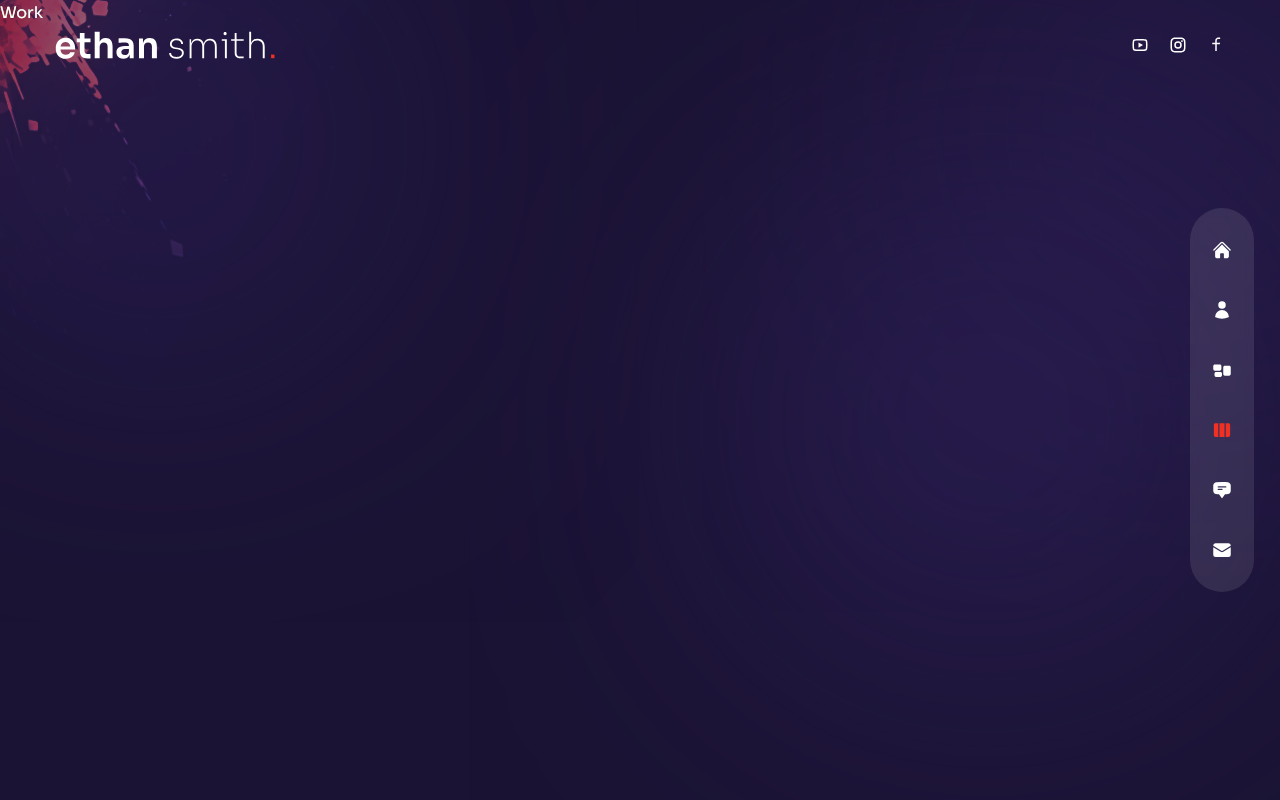
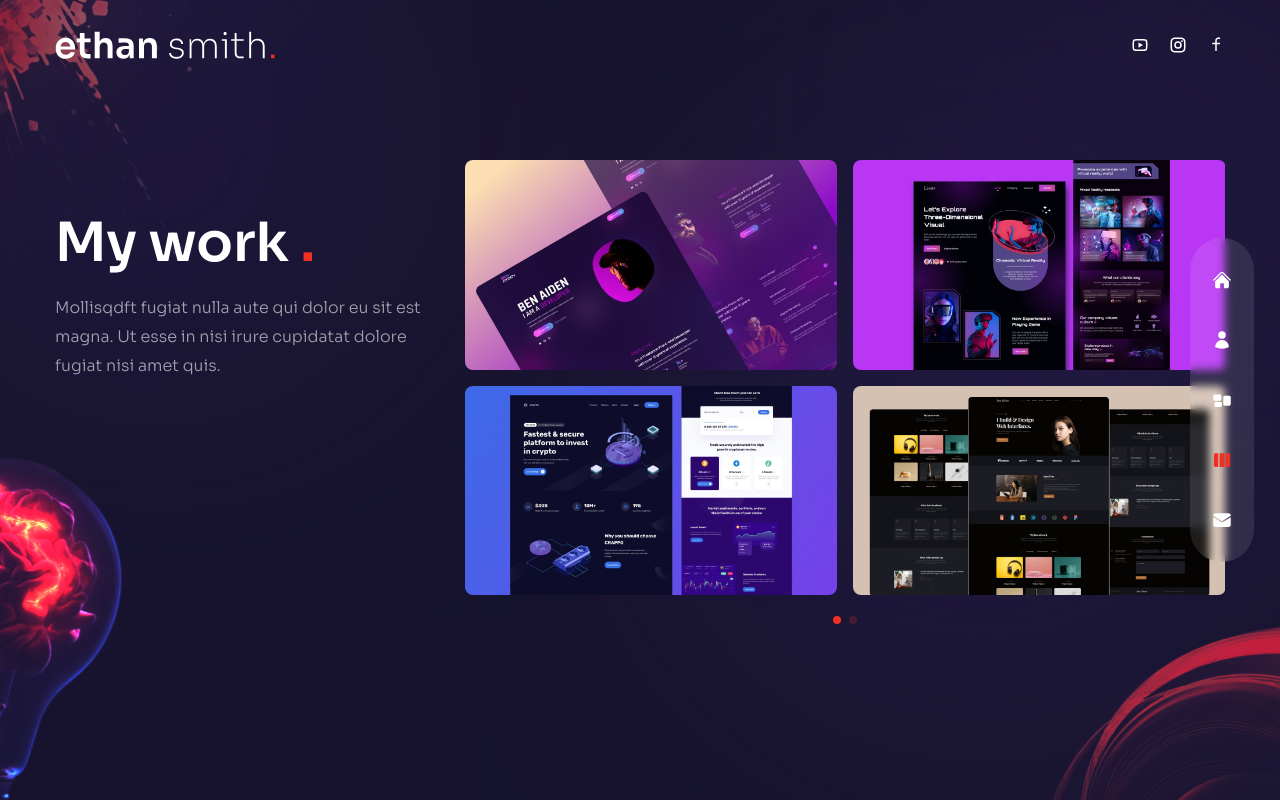
Before and after one commit to babasssss/bastien-portfolio, a Next.js app: page /work in a window 1280 px wide. Built offline with nearby package versions, Linux system fonts and the light colour scheme.

Commit message:
add work

```diff
--- a/components/Nav.js
+++ b/components/Nav.js
@@ -14,16 +14,7 @@
   { name: 'about', path: '/about', icon: <HiUser /> },
   { name: 'services', path: '/services', icon: <HiRectangleGroup /> },
   { name: 'work', path: '/work', icon: <HiViewColumns /> },
-  {
-    name: 'testimonials',
-    path: '/testimonials',
-    icon: <HiChatBubbleBottomCenterText />,
-  },
-  {
-    name: 'contact',
-    path: '/contact',
-    icon: <HiEnvelope />,
-  },
+  { name: 'contact', path: '/contact', icon: <HiEnvelope />, },
 ];
 
 // Next link
--- a/components/TestimonialSlider.js
+++ /dev/null
@@ -1,30 +0,0 @@
-// testimonial data
-const testimonialData = [
-  {
-    image: '/t-avt-1.png',
-    name: 'Anne Smith',
-    position: 'Customer',
-    message:
-      'Lorem ipsum dolor sit amet consectetur adipisicing elit. Cum expedita odit beatae, cupiditate saepe quam officia aut placeat quas neque!',
-  },
-  {
-    image: '/t-avt-2.png',
-    name: 'Jane Doe',
-    position: 'Customer',
-    message:
-      'Lorem ipsum dolor sit amet consectetur adipisicing elit. Cum expedita odit beatae, cupiditate saepe quam officia aut placeat quas neque!',
-  },
-  {
-    image: '/t-avt-3.png',
-    name: 'Jhon Doe',
-    position: 'Customer',
-    message:
-      'Lorem ipsum dolor sit amet consectetur adipisicing elit. Cum expedita odit beatae, cupiditate saepe quam officia aut placeat quas neque!',
-  },
-];
-
-const TestimonialSlider = () => {
-  return <div>Testimonial Slider</div>;
-};
-
-export default TestimonialSlider;
--- a/components/WorkSlider.js
+++ b/components/WorkSlider.js
@@ -1,3 +1,14 @@
+import { Swiper, SwiperSlide } from 'swiper/react'
+import 'swiper/css'
+import 'swiper/css/free-mode'
+import 'swiper/css/pagination'
+import { Pagination } from "swiper";
+import Image from 'next/image';
+
+// icons
+import {BsArrowRight} from 'react-icons/bs'
+
+
 // data
 const workSlides = {
   slides: [
@@ -45,7 +56,51 @@
 };
 
 const WorkSlider = () => {
-  return <div>Work Slider</div>;
+  return (
+    <Swiper
+      spaceBetween={10}
+      freeMode={true}
+      pagination={{
+        clickable:true
+      }}
+      modules={[Pagination]}
+      className="h-[280px] sm:h-[480px]"
+    >
+      {
+        workSlides.slides.map((slide,index)=>{
+          return (
+            <SwiperSlide key={index}>
+              <div className='grid grid-cols-2 grid-rows-2 gap-4 cursor-pointer'>
+                {slide.images.map((image,index)=>{
+                  return (
+                    <div key={index} className='relative rounded-lg overflow-hidden flex items-center justify-center group'>
+                      {/* image */}
+                      <div className='flex items-center justify-center relative overflow-hidden group'>
+                        <Image src={image.path} width={500} height={300} alt='SOREAU Bastien' />
+                        {/* overlay graddient */}
+                        <div className='absolute inset-0 bg-gradient-to-l from-transparent via-[#e838cc] to-[#4a22bd opacity-0 group-hover:opacity-80 transition-all duration-700]'>                        </div>
+                        <div className='absolute bottom-0 translate-y-full group-hover:-translate-y-10  group-hover:xl-translate-y-20 transition-all duration-300'>
+                          <div className='flex items-center gap-x-2 text-[13px] tracking-[0.2em]'>
+                            {/* title part 1 */}
+                            <div className='delay-100'>LIVE</div>
+                            {/* title part 2 */}
+                            <div className='translate-y-[500%] group-hover:translate-y-0 transition-all duration-300 delay-150'>PROJECT</div>
+                            {/* icon */}
+                            <div className='text-xl translate-y-[500%] group-hover:translate-y-0 transition-all duration-300 delay-200'><BsArrowRight /></div>
+                          </div>
+                        </div>
+                      </div>
+                    </div>
+                  )
+                })}
+              </div>
+            </SwiperSlide>
+          )
+        }
+        )
+      }
+    </Swiper>
+  )
 };
 
 export default WorkSlider;
--- a/pages/testimonials/index.js
+++ /dev/null
@@ -1,5 +0,0 @@
-const Testimonials = () => {
-  return <div>Testimonials</div>;
-};
-
-export default Testimonials;
--- a/pages/work/index.js
+++ b/pages/work/index.js
@@ -1,5 +1,51 @@
+// import
+import WorkSlider from '../../components/WorkSlider'
+import Bulb from '../../components/Bulb'
+import Circle from '../../components/Circles'
+import {motion} from 'framer-motion'
+import {fadeIn} from '../../variants'
+
+
 const Work = () => {
-  return <div>Work</div>;
+  return (
+    <div className='h-full bg-primary/30 py-36 flex items-center'>
+      <Circle/>
+      <div className='container mx-auto'>
+        <div className='flex flex-col xl:flex-row gap-x-8'>
+
+          {/* text */}
+          <div className='text-center flex xl:w-[30vw] flex-col lg:text-left mb-4'>
+            <motion.h2
+              variants={fadeIn('up', 0.2)}
+              initial="hidden"
+              animate="show"
+              exit="hidden"
+              className='h2 xl:mt-12'>
+                My work <span className='text-accent'>.</span>
+            </motion.h2>
+            <motion.p
+              variants={fadeIn('up', 0.4)}
+              initial="hidden"
+              animate="show"
+              exit="hidden"
+              className='mb-4 max-w-[400px] mx-auto lg:mx-0'>
+              Mollisqdft fugiat nulla aute qui dolor eu sit est magna. Ut esse in nisi irure cupidatat dolore fugiat nisi amet quis.
+            </motion.p>
+          </div>
+          <motion.div
+            variants={fadeIn('down', 0.6)}
+            initial="hidden"
+            animate="show"
+            exit="hidden"
+            className='w-full xl:max-w-[65%]'>
+            {/* Slider */}
+            <WorkSlider/>
+          </motion.div>
+        </div>
+      </div>
+      <Bulb/>
+    </div>
+  );
 };
 
 export default Work;
```
